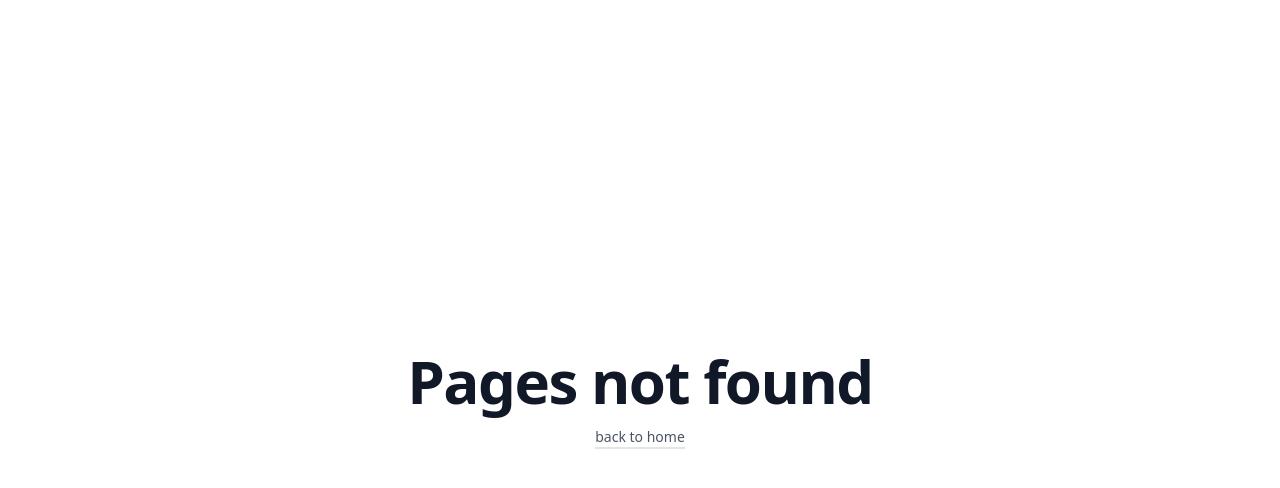
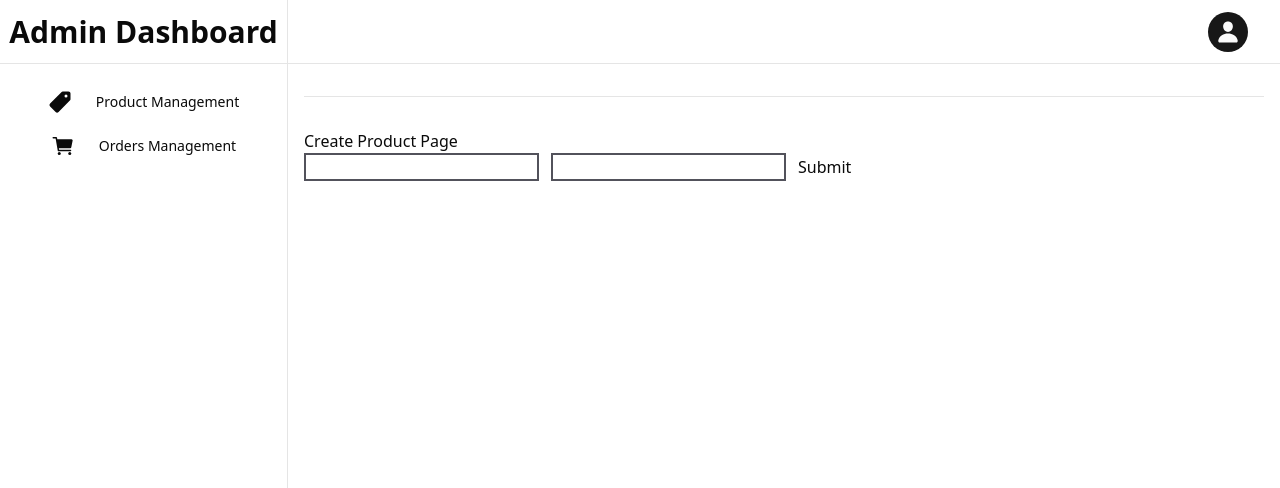
Before and after one commit to arifin2018/fastcampus-theo-frontend, a React (Vite) app: page /admin/create/products in a window 1280 px wide. Before the commit this address had no page. Shown: the top 488 px of the page. Built offline with nearby package versions, Linux system fonts and the light colour scheme.

Commit message:
create product page

```diff
--- a/src/pages/Login_copy.jsx
+++ b/src/pages/Login_copy.jsx
@@ -13,8 +13,6 @@ const login = () =>{
     const [CheckboxShowPassword, setCheckboxShowPassword] = useState(false)
 
     function handleLogin() {
-        console.log("arifin");
-
         const usernameIsValid = Username.length >= 3;
         const passwordIsValid = Password.length >= 8;
 
--- /dev/null
+++ b/src/pages/admin/CreateProductPage.jsx
@@ -0,0 +1,35 @@
+import AdminLayout from "@/components/layouts/adminLayout"
+import { useForm } from "react-hook-form"
+import { zodResolver } from '@hookform/resolvers/zod';
+import * as z from 'zod';
+
+const schema = z.object({
+    name: z.string().min(1, { message: 'Required' }),
+    age: z.number().min(1),
+  });
+function CreateProductPage(){
+    const {
+        register,
+        handleSubmit,
+        formState: { errors },
+    } = useForm({
+        resolver: zodResolver(schema),
+    });
+
+    return (
+        <AdminLayout>
+            <h1>Create Product Page</h1>
+            <div>
+                <form onSubmit={handleSubmit((d) => console.log(d))} className="gap-3 flex">
+                    <input {...register('name')} className="border-2 border-zinc-600"/>
+                    {errors.name?.message && <p>{errors.name?.message}</p>}
+                    <input type="number" {...register('age', { valueAsNumber: true })} className="border-2 border-zinc-600"/>
+                    {errors.age?.message && <p>{errors.age?.message}</p>}
+                    <input type="submit" />
+                </form>
+            </div>
+        </AdminLayout>
+    )
+}
+
+export default CreateProductPage
--- a/src/pages/admin/ProductManagmentPage.jsx
+++ b/src/pages/admin/ProductManagmentPage.jsx
@@ -24,6 +24,7 @@ import {
 } from "@/components/ui/pagination"
 import { Input } from "@/components/ui/input";
 import { Label } from "@/components/ui/label";
+import { Link } from "react-router";
 
 
 
@@ -128,10 +129,12 @@ const ProductManagementPage = () =>{
                 namePageLayout="Product Management Page"
                 sectionNamePageLayout="Manage our store&apos;s product"
                 buttonPageLayout={
-                <Button>
-                    <IoAdd className="h-6 w-6 mr-2"></IoAdd>
-                    Add Product
-                </Button>}
+                <Link to="/admin/create/products">
+                    <Button>
+                        <IoAdd className="h-6 w-6 mr-2"></IoAdd>
+                        Add Product
+                    </Button>
+                </Link>}
             >
             <div>
 
--- a/src/routes/router.jsx
+++ b/src/routes/router.jsx
@@ -2,6 +2,7 @@ import App from "@/App";
 import WrapperHome from "@/components/layouts/wraps/wrapperHome";
 import Footer from "@/components/pribadi/Footer";
 import Header from "@/components/pribadi/Header";
+import CreateProductPage from "@/pages/admin/CreateProductPage";
 import ProductManagementPage from "@/pages/admin/ProductManagmentPage";
 import Home from "@/pages/Home";
 import Login from "@/pages/Login";
@@ -69,7 +70,11 @@ const Layout = () => {
                 </WrapperHome>
               }
             />
-            <Route path="/admin/products" element={<ProductManagementPage />} />
+
+            <Route path="/admin">
+              <Route path="products" element={<ProductManagementPage />} />
+              <Route path="create/products" element={<CreateProductPage />} />
+            </Route>
             <Route path="*" element={<NotFound />} />
           </Routes>
         </section>
```
